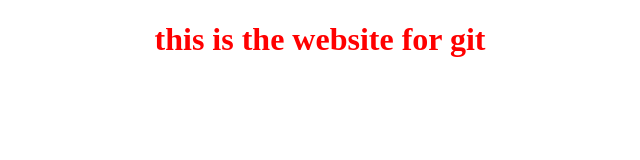
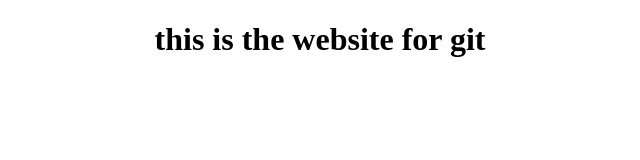
Before and after one commit to AryaGilang1/zetta_upn_arya_gilang_ramadan, a plain HTML site: page index.html in a window 1280 px wide. Shown: the whole page, without its empty margins (320-960 px from the left). Drawn offline with Linux system fonts and the light colour scheme.

Commit message:
Revert "[UI] Update Index HTML and Style.css to have red color on text <h1>"
This reverts commit a041798a0bbe07ca5edfcba8800d3495cbefa235.

```diff
--- a/assets/style.css
+++ /dev/null
@@ -1,3 +0,0 @@
-.red-color {
-  color: red;
-}
--- a/index.html
+++ b/index.html
@@ -5,11 +5,8 @@
   <meta http-equiv="X-UA-Compatible" content="IE=edge">
   <meta name="viewport" content="width=device-width, initial-scale=1.0">
   <title>Website for git</title>
-  <link rel="stylesheet" href="assets/style.css">
 </head>
 <body>
-  <div class="red-color">
-    <center><h1>this is the website for git</h1></center>
-  </div>
+  <center><h1>this is the website for git</h1></center>
 </body>
 </html>
```
